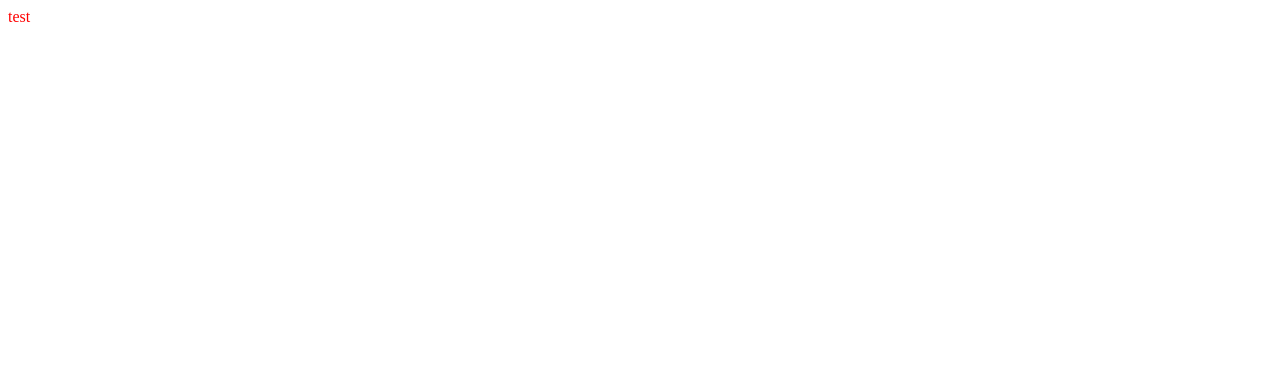
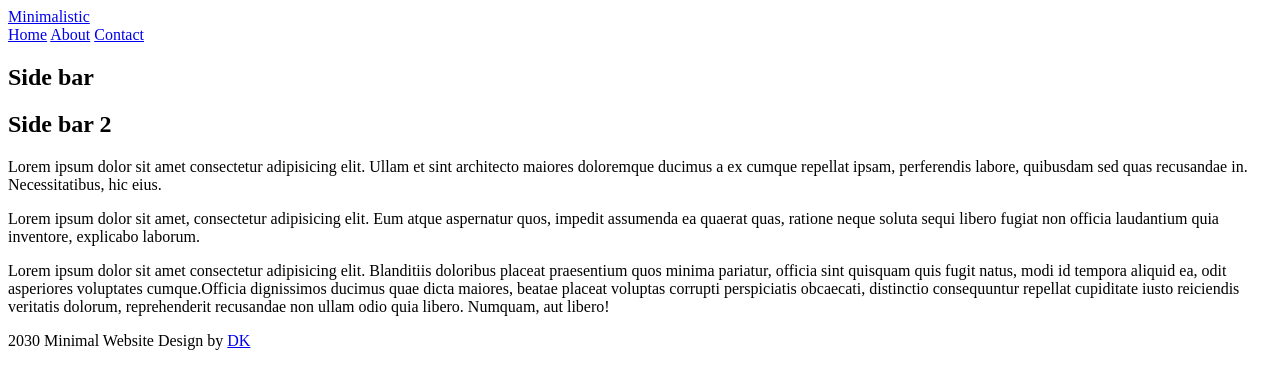
Before and after one commit to dan-kiss-dev-this/html_base_site, a plain HTML site: page index.html in a window 1280 px wide. Drawn offline with Linux system fonts and the light colour scheme.

Commit message:
complete base site structure

```diff
--- a/css/style.css
+++ b/css/style.css
@@ -1,3 +1,3 @@
 body {
-  color: red;
+  /* color: red; */
 }
--- a/index.html
+++ b/index.html
@@ -8,7 +8,38 @@
 </head>
 
 <body>
-  test
+  <div class="container">
+    <header class="header">
+      <a href="/">Minimalistic</a>
+    </header>
+    <nav class="menu">
+      <a href="/">Home</a>
+      <a href="/about.html">About</a>
+      <a href="/contact.html">Contact</a>
+    </nav>
+    <aside>
+      <h1>Side bar</h1>
+      <h1>Side bar 2</h1>
+    </aside>
+    <article class="main">
+      <p>Lorem ipsum dolor sit amet consectetur adipisicing elit. Ullam et sint architecto maiores doloremque ducimus a
+        ex cumque repellat ipsam, perferendis labore, quibusdam sed quas recusandae in. Necessitatibus, hic eius.</p>
+      <p>Lorem ipsum dolor sit amet, consectetur adipisicing elit. Eum atque aspernatur quos, impedit assumenda ea
+        quaerat quas, ratione neque soluta sequi libero fugiat non officia laudantium quia inventore, explicabo laborum.
+      </p>
+      <p>Lorem ipsum dolor sit amet consectetur adipisicing elit. Blanditiis doloribus placeat praesentium quos minima
+        pariatur, officia sint quisquam quis fugit natus, modi id tempora aliquid ea, odit asperiores voluptates
+        cumque.Officia dignissimos ducimus quae dicta maiores, beatae placeat voluptas corrupti perspiciatis obcaecati,
+        distinctio consequuntur repellat cupiditate iusto reiciendis veritatis dolorum, reprehenderit recusandae non
+        ullam odio quia libero. Numquam, aut libero!</p>
+
+
+      <!-- <img src="http://placehold.it/600x300" alt="Image"> -->
+    </article>
+    <footer>
+      2030 Minimal Website Design by <a href="https://www.linkedin.com/in/dan-kiss-dev-this/">DK</a>
+    </footer>
+  </div>
 </body>
 <script src="js/scripts.js"></script>
 
```
Also changed, not shown: about.html (+39 -0 lines), contact.html (+39 -0 lines).
